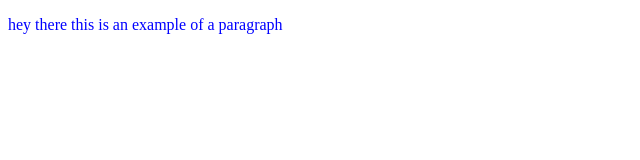
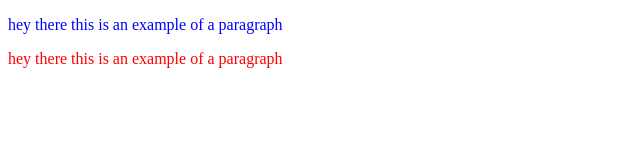
Before and after one commit to sakiv-007/Html-Css-projects, a plain HTML site: page Css challenges/01__color.html in a window 1280 px wide. Shown: the whole page, without its empty margins (0-640 px from the left). Drawn offline with Linux system fonts and the light colour scheme.

Commit message:
Update 01__color.html

```diff
--- a/Css challenges/01__color.html
+++ b/Css challenges/01__color.html
@@ -7,5 +7,6 @@
 </head>
 <body>
     <p style="color: blue;">hey there this is an example of a paragraph</p>
+    <p style="color: red;">hey there this is an example of a paragraph</p>
 </body>
 </html>
```
